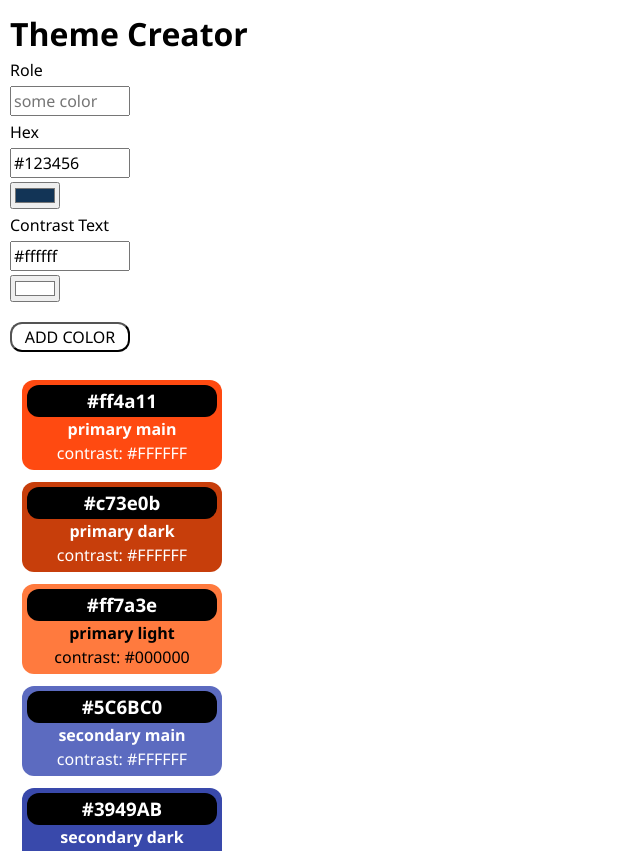
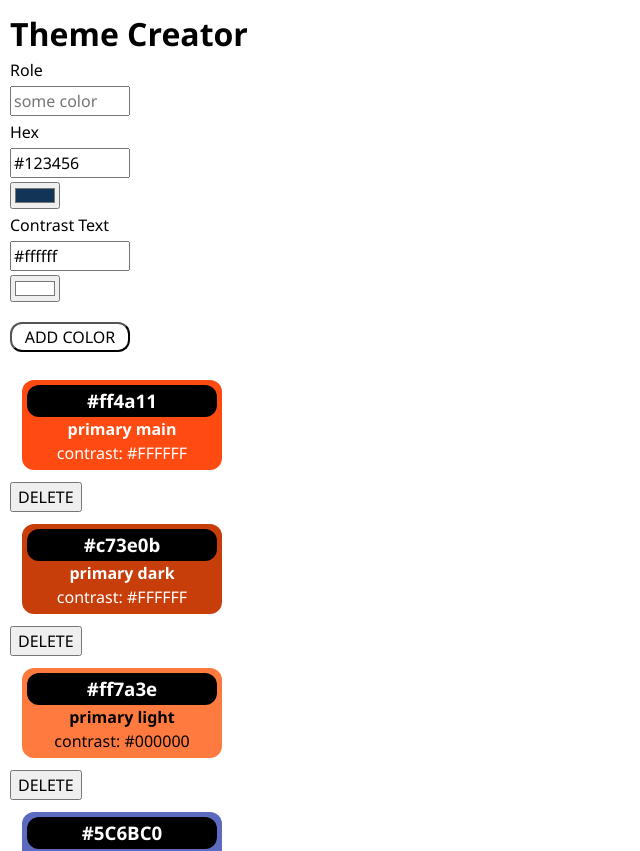
Before and after one commit to E-LeeSchaffer/recap-project-4, a React (Vite) app: page / in a window 1280 px wide. Shown: the top 851 px of the page, without its empty margins (0-640 px from the left). Built offline with nearby package versions, Linux system fonts and the light colour scheme.

Commit message:
add delete button with direct delete function

```diff
--- a/src/App.jsx
+++ b/src/App.jsx
@@ -13,6 +13,11 @@ export default function App() {
     setColors([newColor, ...colors]);
   }
 
+  function deleteColor(id) {
+    const updatedColors = colors.filter((color) => color.id !== id);
+    setColors(updatedColors);
+  }
+
   return (
     <>
       <h1>Theme Creator</h1>
@@ -20,8 +25,11 @@ export default function App() {
       <ul>
         {colors.map((color) => {
           return (
-            <li key={color.id}>
+            <li key={color.id} className="color-item">
               <Color color={color} />
+              <button type="button" onClick={() => deleteColor(color.id)}>
+                DELETE
+              </button>
             </li>
           );
         })}
```
